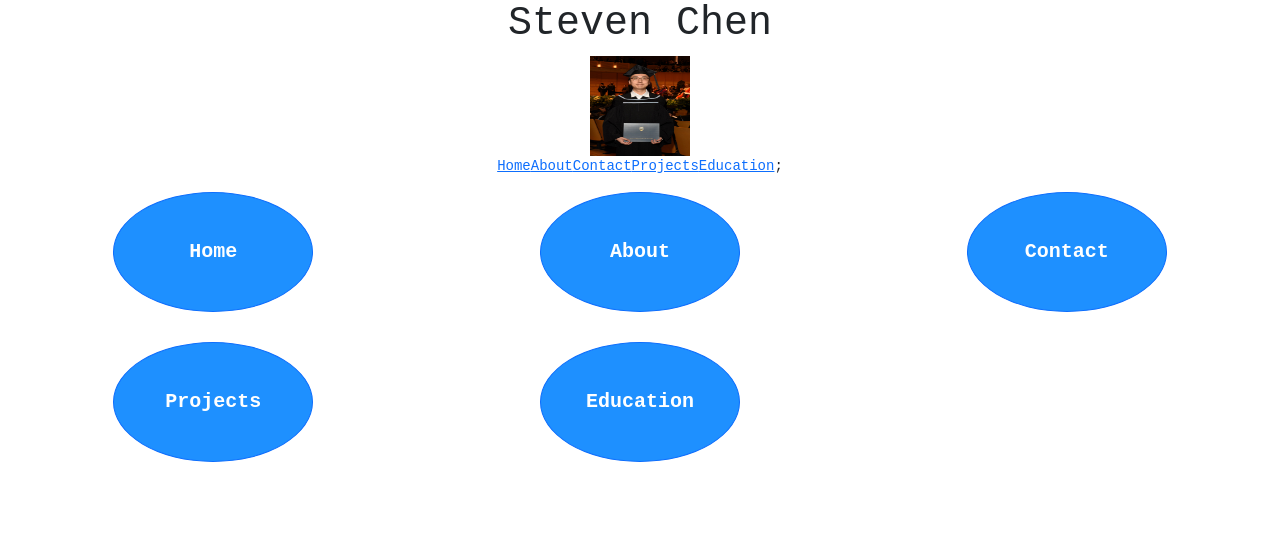
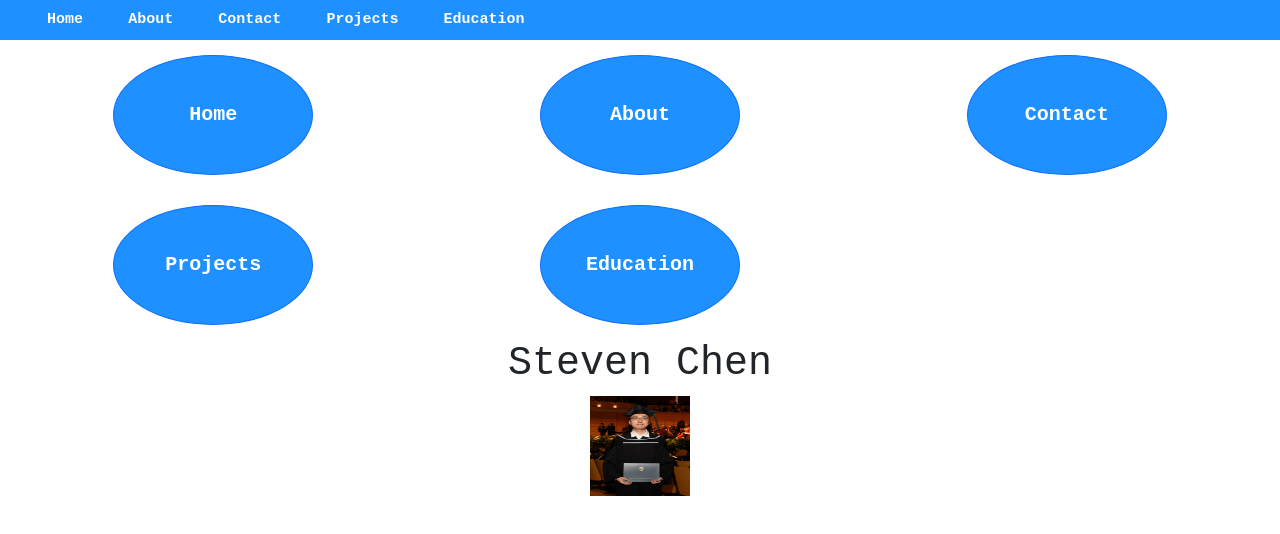
Before and after one commit to chnsteven/React-portfolio, a React (Create React App) app in the folder client/: page / in a window 1280 px wide. Shown: the top 534 px of the page. Built offline with nearby package versions, Linux system fonts and the light colour scheme.

Commit message:
added navigation bar css

```diff
--- a/client/src/App.css
+++ b/client/src/App.css
@@ -4,39 +4,10 @@
   text-align: center;
 }
 
-.App-logo {
-  height: 40vmin;
-  pointer-events: none;
-}
-
-@media (prefers-reduced-motion: no-preference) {
-  .App-logo {
-    animation: App-logo-spin infinite 20s linear;
-  }
-}
-
-.App-header {
-  background-color: #282c34;
-  min-height: 100vh;
-  display: flex;
-  flex-direction: column;
-  align-items: center;
-  justify-content: center;
-  font-size: calc(10px + 2vmin);
-  color: white;
-}
-
-.App-link {
-  color: #61dafb;
-}
-
-@keyframes App-logo-spin {
-  from {
-    transform: rotate(0deg);
-  }
-  to {
-    transform: rotate(360deg);
-  }
+body {
+  font-family: monospace;
+  font-size: 14px;
+  font-weight: lighter;
 }
 
 .fit-picture {
@@ -46,8 +17,8 @@
 
 .navigationMenu {
   position: fixed;
-  top: 0;
-  right: 0;
+  top: 10%;
+  right: 2%;
   z-index: 1000;
   background: rgba(255, 255, 255, 0.5);
 }
@@ -87,9 +58,6 @@ Link {
   font-weight: bold;
   color: white;
   transition: box-shadow 0.1s ease;
-  &:hover{
-    box-shadow: 0 0 10px rgba(0, 0, 0, 0.5);
-  }
   /* Responsive styles using media queries */
   @media (max-width: 767px) {
     width: 175px;
@@ -100,8 +68,31 @@ Link {
   }
 }
 
-body {
-  font-family: monospace;
-  font-size: 14px;
-  font-weight: lighter;
+#navigation-bar {
+  background-color:dodgerblue;
+  display: flex;
+  align-items: center;
+  justify-content: left;
+  width: 100%;
+  height: 5vh;
 }
+
+.navigation-bar-link {
+  margin-left:2%;
+  color: white;
+  font-weight: bold;
+  font-size: 15px;
+}
+
+#navigation-bar a {
+  text-decoration: none;
+  padding: 10px;
+}
+
+.hover-box-shadow:hover{
+  box-shadow: 0 0 10px rgba(0, 0, 0, 0.5);
+}
+
+.hover-text-shadow:hover{
+  text-shadow: 0 0 10px rgba(0, 0, 0, 0.5);
+}
--- a/client/src/App.js
+++ b/client/src/App.js
@@ -7,8 +7,9 @@ import {navigationLinks} from "./utils/constants";
 function App() {
   return (
     <div className="App">
+      <NavigationBar navigationLinks={navigationLinks}/>
       <MainBanner />
-      <NavigationBar navigationLinks={navigationLinks}/>
+
     </div>
   );
 }
--- a/client/src/components/DisplayProjects.js
+++ b/client/src/components/DisplayProjects.js
@@ -22,7 +22,7 @@ function DisplayProjects({ projectIds }) {
       }
     }
     fetchProjects();
-  }, []);
+  }, [projectIds]);
 
 
   const sortedProjects = [...projects].sort((a, b,) => {
@@ -59,10 +59,10 @@ function DisplayProjects({ projectIds }) {
       <p>{project.frontMatter.excerpt}</p>
 
       {/* Render front matter properties */}
-      <img src={project.frontMatter.cover_image} alt="Cover Image" />
+      {/* <img src={project.frontMatter.cover_image} alt="" />
       {project.frontMatter.video && (
-        <iframe title="Video" src={project.frontMatter.video} />
-      )}
+        <iframe title="" src={project.frontMatter.video} />
+      )} */}
 
       {/* Render sections using react-markdown */}
       <ReactMarkdown>{project.content}</ReactMarkdown>
--- a/client/src/components/NavigationBar.js
+++ b/client/src/components/NavigationBar.js
@@ -3,16 +3,23 @@ import { Link, Routes, Route, BrowserRouter as Router } from "react-router-dom";
 
 function NavigationBar({navigationLinks}) {
   return (
+
     <Router>
+      <div className="container-fluid" id="navigation-bar">
       {navigationLinks.map((link, index) => (
-        <Link to={link.path}>{link.title}</Link>
-      ))};
+        <Link to={link.path}
+        className="navigation-bar-link hover-text-shadow">
+          {link.title}
+          </Link>
+      ))}
+      </div>
       <Routes>
         {navigationLinks.map((link, index) => (
           <Route key={index} path={link.path} element={<link.component />} />
-        ))};
+        ))}
       </Routes>
     </Router>
+
   );
 }
 
--- a/client/src/components/NavigationGrid.js
+++ b/client/src/components/NavigationGrid.js
@@ -13,7 +13,7 @@ function NavigationGrid() {
               <Link key={index} to={link.path}>
                 <button
                 type='button'
-                className='btn btn-primary btn-home'
+                className='btn btn-primary btn-home hover-box-shadow'
                 id=''>{link.title}</button>
               </Link>
             </div>
```
